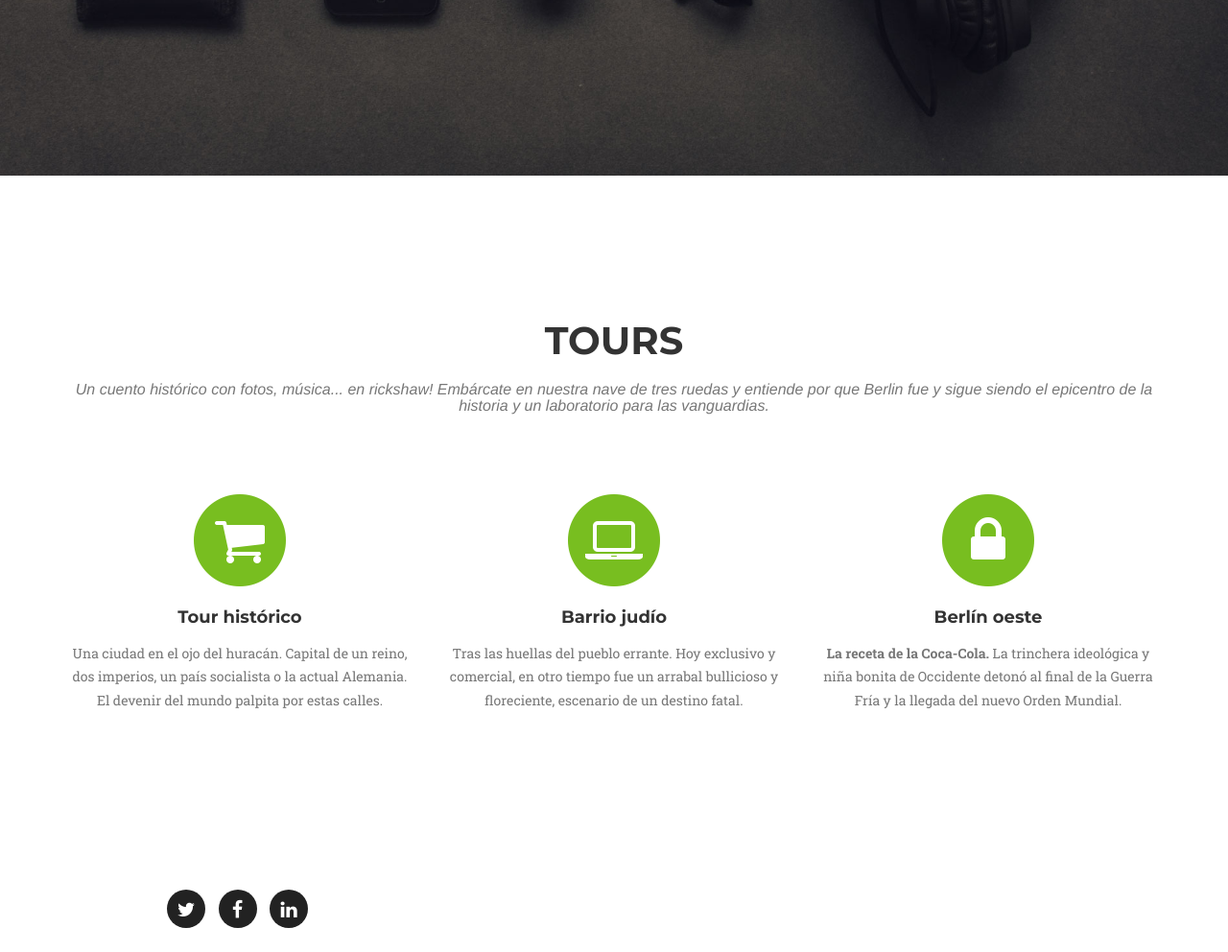
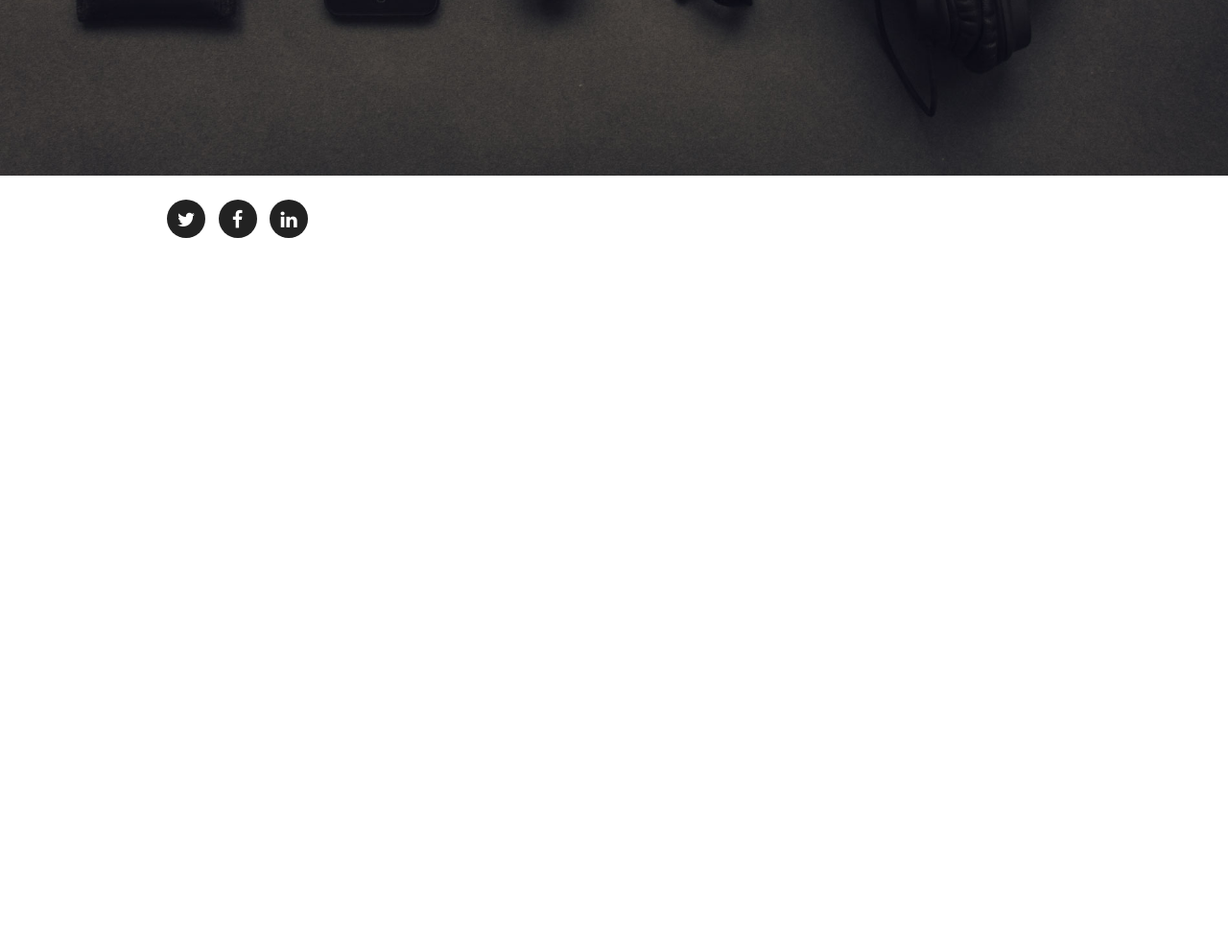
Before and after one commit to alexgt9/the-pirate-trip, a website: page index.html in a window 1280 px wide. Shown: the part 650-1642 px from the top of the page at 96% size. After the commit the page ends 923 px from the top, so only its background shows below. Drawn offline with nearby package versions, Linux system fonts and the light colour scheme; a web font is replaced by a local one.

Commit message:
Remove tours section

```diff
--- a/index.html
+++ b/index.html
@@ -52,9 +52,6 @@
                     <li class="hidden">
                         <a href="#page-top"></a>
                     </li>
-                    <li>
-                        <a class="page-scroll" href="#tours">Tours</a>
-                    </li>
                 </ul>
             </div>
             <!-- /.navbar-collapse -->
@@ -72,44 +69,6 @@
             </div>
         </div>
     </header>
-
-    <!-- Tours Section -->
-    <section id="Tours">
-        <div class="container">
-            <div class="row">
-                <div class="col-lg-12 text-center">
-                    <h2 class="section-heading">Tours</h2>
-                    <h3 class="section-subheading text-muted">Un cuento histórico con fotos, música... en rickshaw! Embárcate en nuestra nave de tres ruedas y entiende por que Berlin fue y sigue siendo el epicentro de la historia y un laboratorio para las vanguardias.</h3>
-                </div>
-            </div>
-            <div class="row text-center">
-                <div class="col-md-4">
-                    <span class="fa-stack fa-4x">
-                        <i class="fa fa-circle fa-stack-2x text-primary"></i>
-                        <i class="fa fa-shopping-cart fa-stack-1x fa-inverse"></i>
-                    </span>
-                    <h4 class="service-heading">Tour histórico</h4>
-                    <p class="text-muted">Una ciudad en el ojo del huracán. Capital de un reino, dos imperios, un país socialista o la actual Alemania. El devenir del mundo palpita por estas calles.</p>
-                </div>
-                <div class="col-md-4">
-                    <span class="fa-stack fa-4x">
-                        <i class="fa fa-circle fa-stack-2x text-primary"></i>
-                        <i class="fa fa-laptop fa-stack-1x fa-inverse"></i>
-                    </span>
-                    <h4 class="service-heading">Barrio judío</h4>
-                    <p class="text-muted">Tras las huellas del pueblo errante. Hoy exclusivo y comercial, en otro tiempo fue un arrabal bullicioso y floreciente, escenario de un destino fatal.</p>
-                </div>
-                <div class="col-md-4">
-                    <span class="fa-stack fa-4x">
-                        <i class="fa fa-circle fa-stack-2x text-primary"></i>
-                        <i class="fa fa-lock fa-stack-1x fa-inverse"></i>
-                    </span>
-                    <h4 class="service-heading">Berlín oeste</h4>
-                    <p class="text-muted"><b>La receta de la Coca-Cola.</b> La trinchera ideológica y niña bonita de Occidente detonó al final de la Guerra Fría y la llegada del nuevo Orden Mundial.</p>
-                </div>
-            </div>
-        </div>
-    </section>
 
     <footer>
         <div class="container">
```
